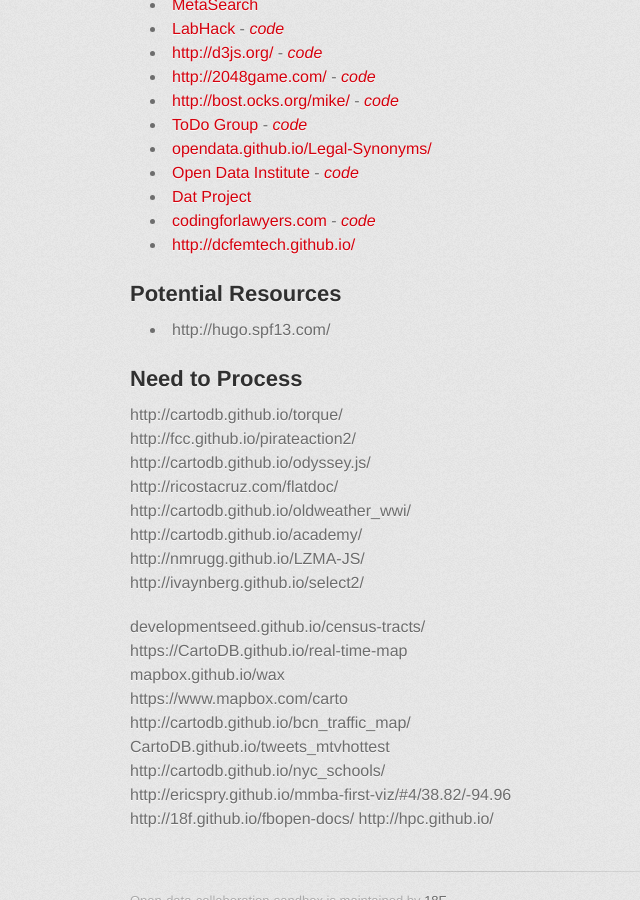
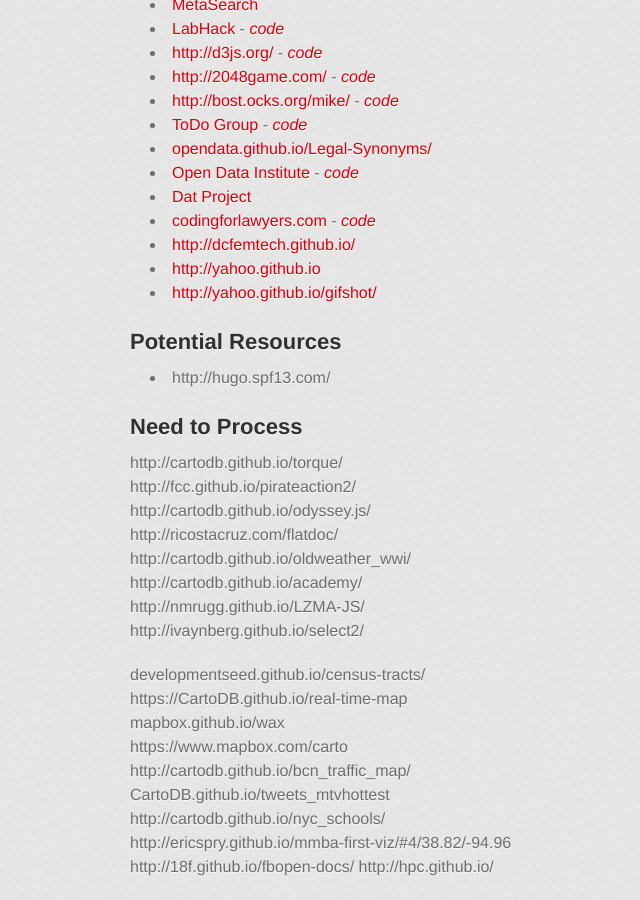
Before and after one commit to GSA/Open-Data-Collaboration-Sandbox, a Jekyll site: the page built from website_examples.md, in a window 1280 px wide and 900 px high, scrolled down 2494 px. Shown: the whole window, without its empty margins (200-840 px from the left). Built offline with Jekyll 4.4.1, drawn with Linux system fonts in a browser that asks for light colours; some web fonts are replaced; some of the changed lines change nothing that is shown.

Commit message:
adding 2 yahoo examples

```diff
--- a/website_examples.md
+++ b/website_examples.md
@@ -111,6 +111,8 @@
 * [Dat Project](http://datproject.github.io/website/)
 * [codingforlawyers.com](http://codingforlawyers.com/) - *[code](https://github.com/vzvenyach/codingforlawyers)*
 * [http://dcfemtech.github.io/](http://dcfemtech.github.io/)
+* [http://yahoo.github.io](http://yahoo.github.io/)
+* [http://yahoo.github.io/gifshot/](http://yahoo.github.io/gifshot/)
 
 
 ## Potential Resources
```
